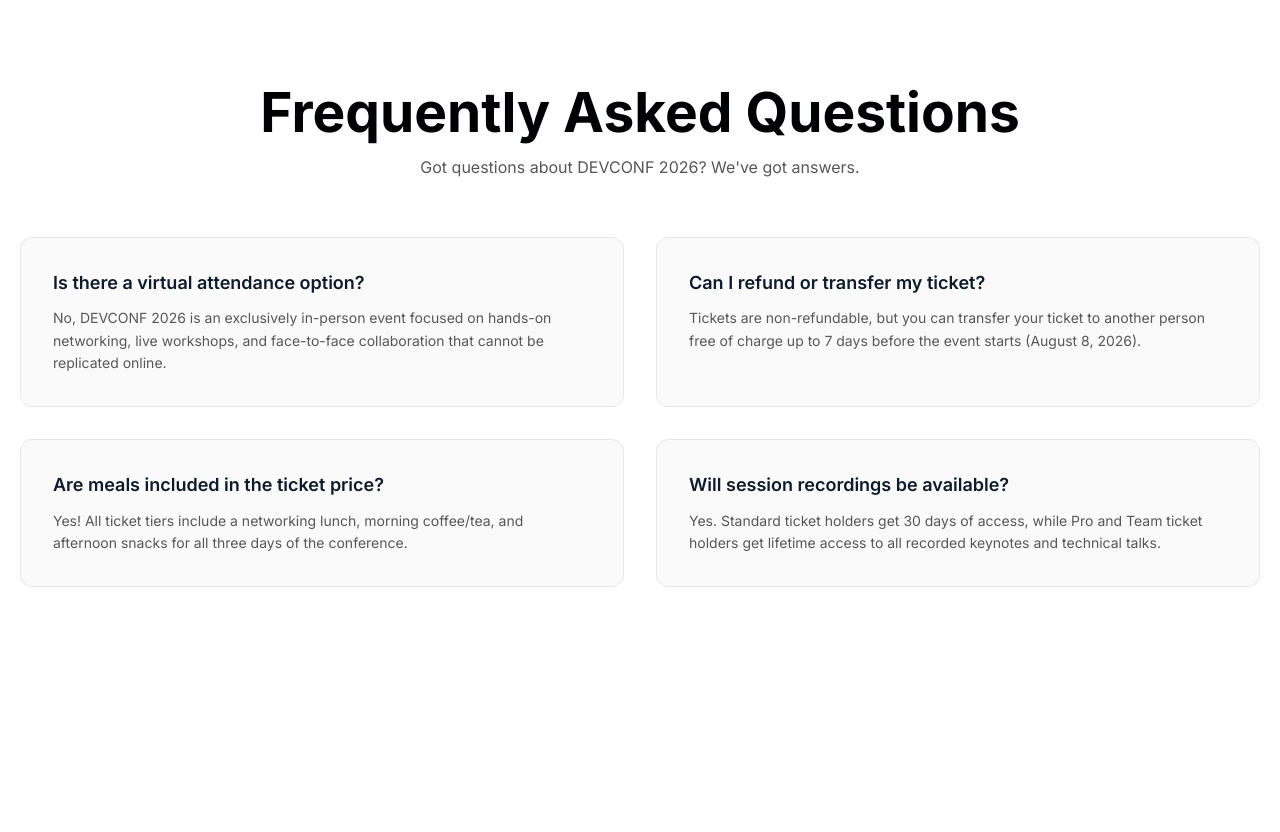
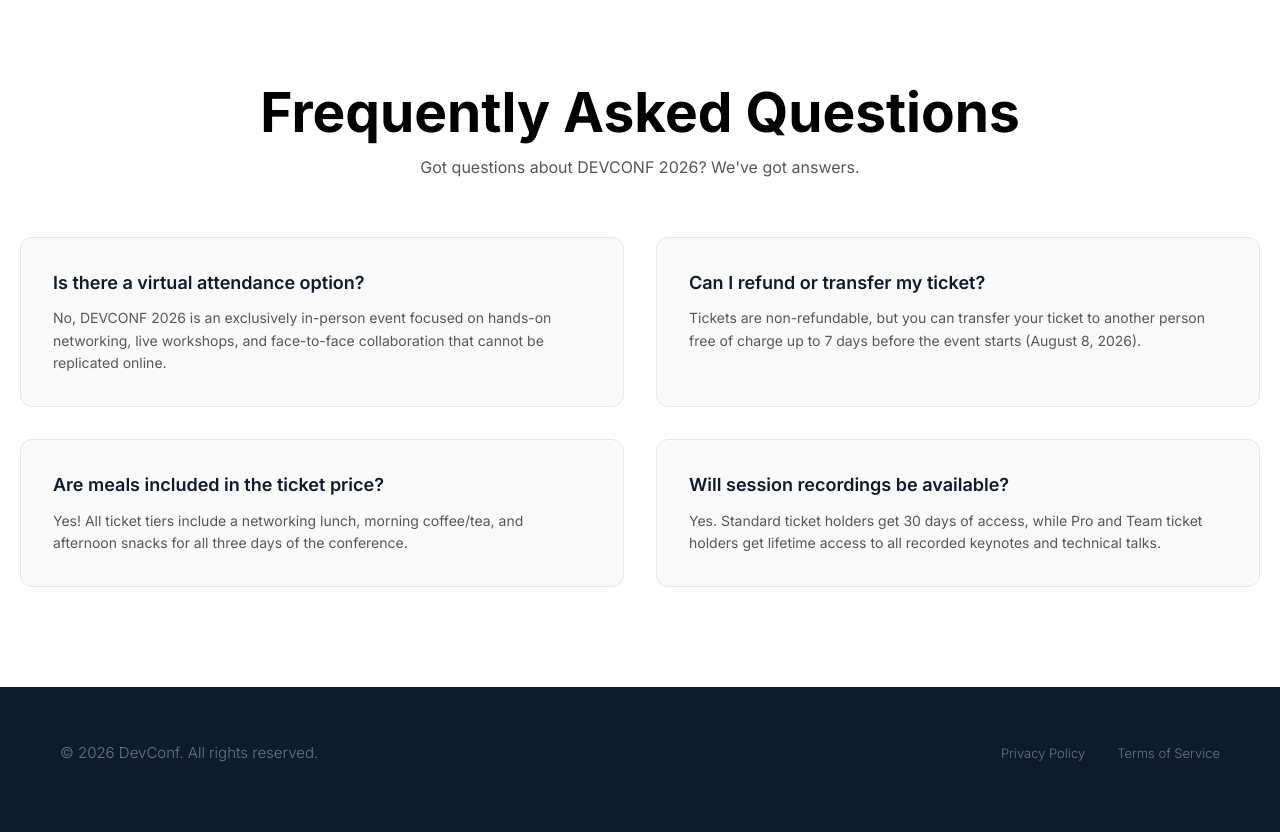
Before and after one commit to snigdha1319/My-First-Web-Portfolio, a plain HTML site: page index.html in a window 1280 px wide. Shown: the part 3021-3853 px from the top of the page. Before the commit the page ends 3708 px from the top, so only its background shows below. Drawn offline with Linux system fonts and the light colour scheme.

Commit message:
footer section

```diff
--- a/index.html
+++ b/index.html
@@ -206,3 +206,19 @@
         </div>
     </section>
     <!-- FAQ Section End -->
+
+    <!-- Footer Section Start -->
+    <footer class="footer-section">
+        <div class="footer-container">
+            <div class="footer-left">
+                <p>&copy; 2026 DevConf. All rights reserved.</p>
+            </div>
+            <div class="footer-right">
+                <a href="#">Privacy Policy</a>
+                <a href="#">Terms of Service</a>
+            </div>
+        </div>
+    </footer>
+    <!-- Footer Section End -->
+</body>
+</html>
--- a/style.css
+++ b/style.css
@@ -423,3 +423,45 @@
     color: #575757;
     line-height: 1.6;
 }
+
+/* --- Footer Section --- */
+.footer-section {
+    width: 100%;
+    max-width: 1551px;
+    height: 145px;
+    margin: 0 auto;
+    padding: 56px 60px 32px 60px;
+    background-color: #0D1B2A;
+}
+
+.footer-container {
+    width: 100%;
+    max-width: 1420px;
+    margin: 0 auto;
+    display: flex;
+    justify-content: space-between;
+    align-items: center;
+}
+
+.footer-left p {
+    font-size: 15px;
+    font-weight: 300;
+    color: rgba(255, 255, 255, 0.4);
+}
+
+.footer-right {
+    display: flex;
+    gap: 32px;
+}
+
+.footer-right a {
+    color: rgba(255, 255, 255, 0.4);
+    text-decoration: none;
+    font-size: 13px;
+    font-weight: 300;
+    transition: color 0.2s ease;
+}
+
+.footer-right a:hover {
+    color: #FFFFFF;
+}
```
